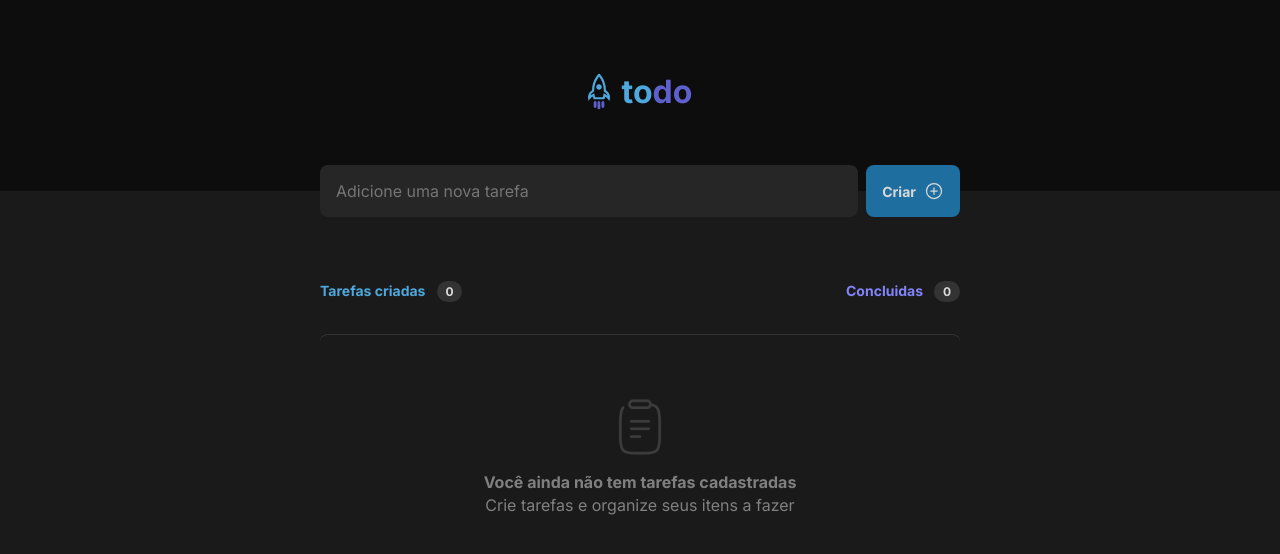
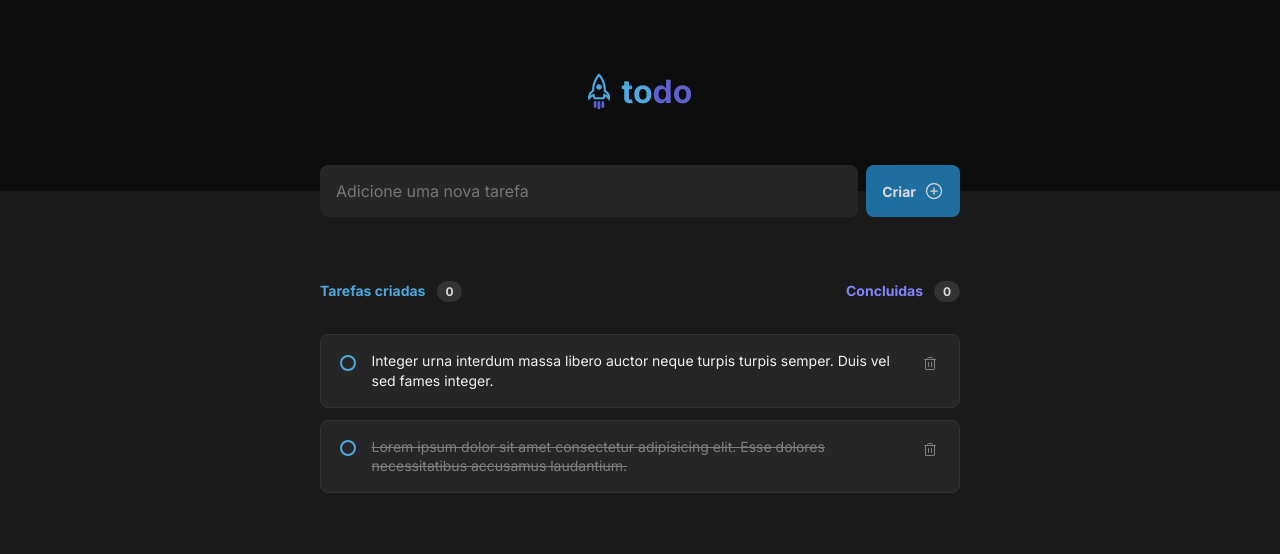
Before and after one commit to rachelmgaldino/simple-todo-app, a React (Vite) app: page / in a window 1280 px wide. Shown: the top 554 px of the page. Built offline with nearby package versions, Linux system fonts and the light colour scheme.

Commit message:
feat: implement task list

```diff
--- a/src/App.jsx
+++ b/src/App.jsx
@@ -5,7 +5,7 @@ import "./global.css";
 import logo from "./assets/rocket-logo.svg";
 import clipboard from "./assets/clipboard.svg";
 
-import { PlusCircle } from "phosphor-react";
+import { PlusCircle, Trash } from "phosphor-react";
 function App() {
   return (
     <div>
@@ -35,12 +35,34 @@ function App() {
             </p>
           </header>
 
-          <div className={styles.emptyTaskList}>
+          {/* <div className={styles.emptyTaskList}>
             <img src={clipboard} />
             <div className={styles.emptyTaskMessage}>
               <strong>Você ainda não tem tarefas cadastradas</strong>
               <p>Crie tarefas e organize seus itens a fazer</p>
             </div>
+          </div> */}
+
+          <div className={styles.taskList}>
+            <ul>
+              <li className={styles.individualTask}>
+                <input type="checkbox" />
+                <span>
+                Integer urna interdum massa libero auctor neque turpis turpis semper. Duis vel sed fames integer.
+                </span>
+                <button><Trash /></button>
+              </li>
+              <li className={styles.individualTask}>
+                <input type="checkbox" />
+                <span className={styles.checked}>
+                  Lorem ipsum dolor sit amet consectetur adipisicing elit. Esse
+                  dolores necessitatibus accusamus laudantium.
+                </span>
+                <button title="Deletar tarefa">
+                  <Trash />
+                </button>
+              </li>
+            </ul>
           </div>
         </div>
       </main>
--- a/src/App.module.css
+++ b/src/App.module.css
@@ -31,7 +31,7 @@ main {
 
 .addToDoForm input {
   background: var(--gray-500);
-  color: var(--gray-300);
+  color: var(--gray-100);
   padding: 1rem;
   border-radius: 8px;
   border: none;
@@ -49,6 +49,11 @@ main {
   font-weight: 700;
   font-size: 0.875rem;
   border: none;
+  cursor: pointer;
+}
+
+.addToDoForm button:hover {
+  background: var(--blue);
 }
 
 /* toDoList */
@@ -94,8 +99,88 @@ main {
 }
 
 .emptyTaskMessage {
-line-height: 1.4;
-display: flex;
-flex-direction: column;
-align-items: center;
+  line-height: 1.4;
+  display: flex;
+  flex-direction: column;
+  align-items: center;
 }
+
+/* task list */
+.taskList ul {
+  display: flex;
+  flex-direction: column;
+  gap: 0.75rem;
+}
+
+.individualTask {
+  background: var(--gray-500);
+  padding: 1rem;
+  list-style: none;
+  display: flex;
+  align-items: start;
+  gap: 0.75rem;
+  border: 1px solid var(--gray-400);
+  border-radius: 8px;
+}
+
+.individualTask input {
+  appearance: none; /* remove default checkbox */
+  width: 1rem;
+  height: 1rem;
+  border: 2px solid var(--blue);
+  border-radius: 50%;
+  cursor: pointer;
+  margin: 3.27px;
+  position: relative;
+  background-size: cover;
+}
+
+.individualTask input:hover{
+  background: rgba(30, 111, 159, 0.5); /* Assuming var(--blue-dark) is a shade of blue */
+}
+
+.individualTask input:checked {
+  background-image: url("./assets/checkbox-check.svg");
+  background-color: var(--purple-dark);
+  border: none;
+}
+
+.individualTask input:checked:hover {
+  background-image: url("./assets/checkbox-check-hover.svg");
+  background-color: var(--purple);
+  border: none;
+}
+
+.individualTask input:focus {
+  box-shadow: none;
+}
+
+.individualTask span {
+  flex: 1;
+  color: var(--gray-100);
+  font-size: 0.875rem;
+  line-height: 1.4;
+}
+
+.individualTask .checked {
+  flex: 1;
+  color: var(--gray-300);
+  font-size: 0.875rem;
+  line-height: 1.4;
+  text-decoration:line-through;
+}
+
+.individualTask button {
+  background: transparent;
+  color: var(--gray-300);
+  border: 0;
+  line-height: 0;
+  border-radius: 4px;
+  padding: .3125rem;
+  cursor: pointer;
+}
+
+.individualTask button:hover {
+color: var(--red-400);
+background: var(--gray-400);
+}
```
Also changed, not shown: src/assets/checkbox-check-hover.svg (added), src/assets/checkbox-check.svg (added).
